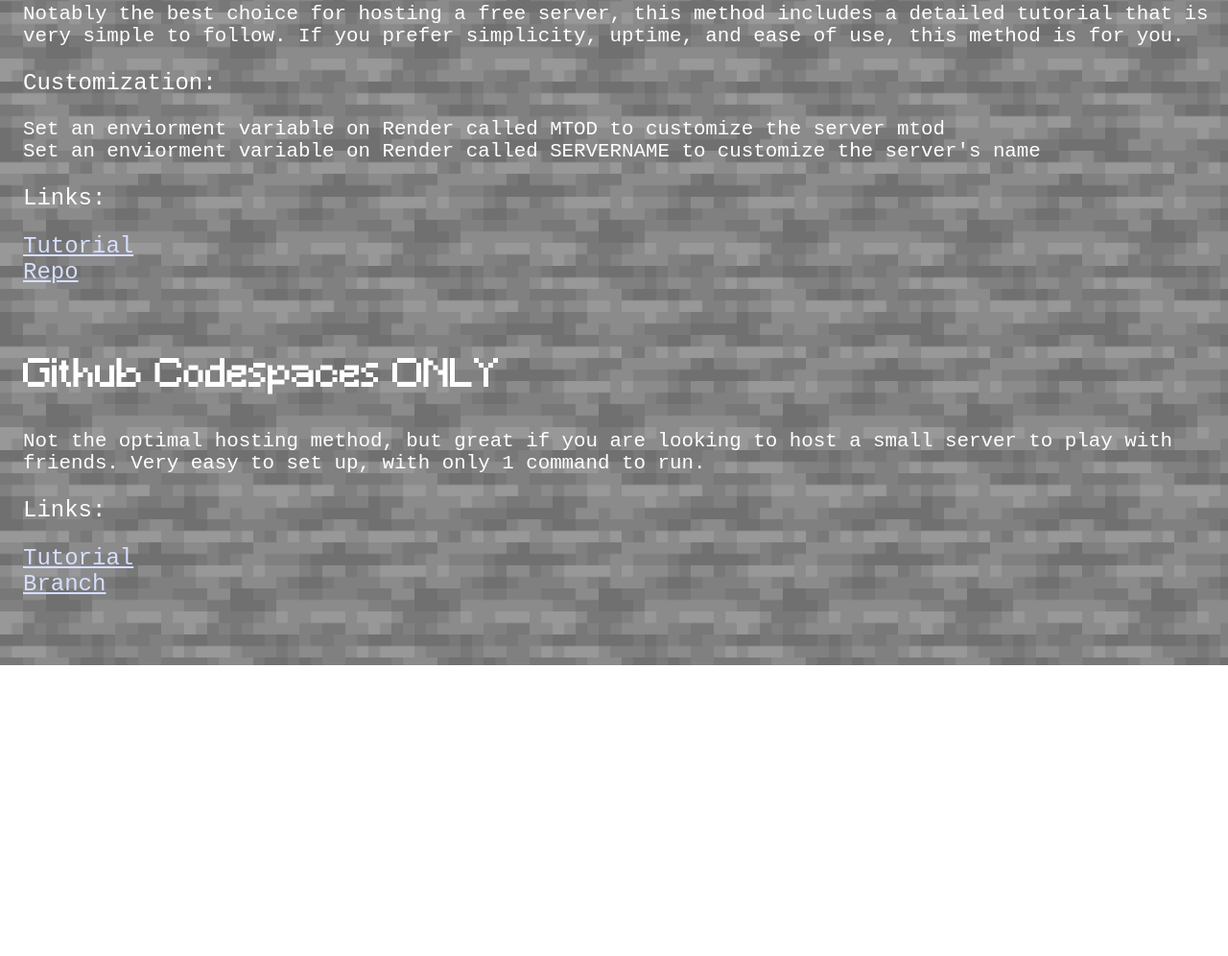
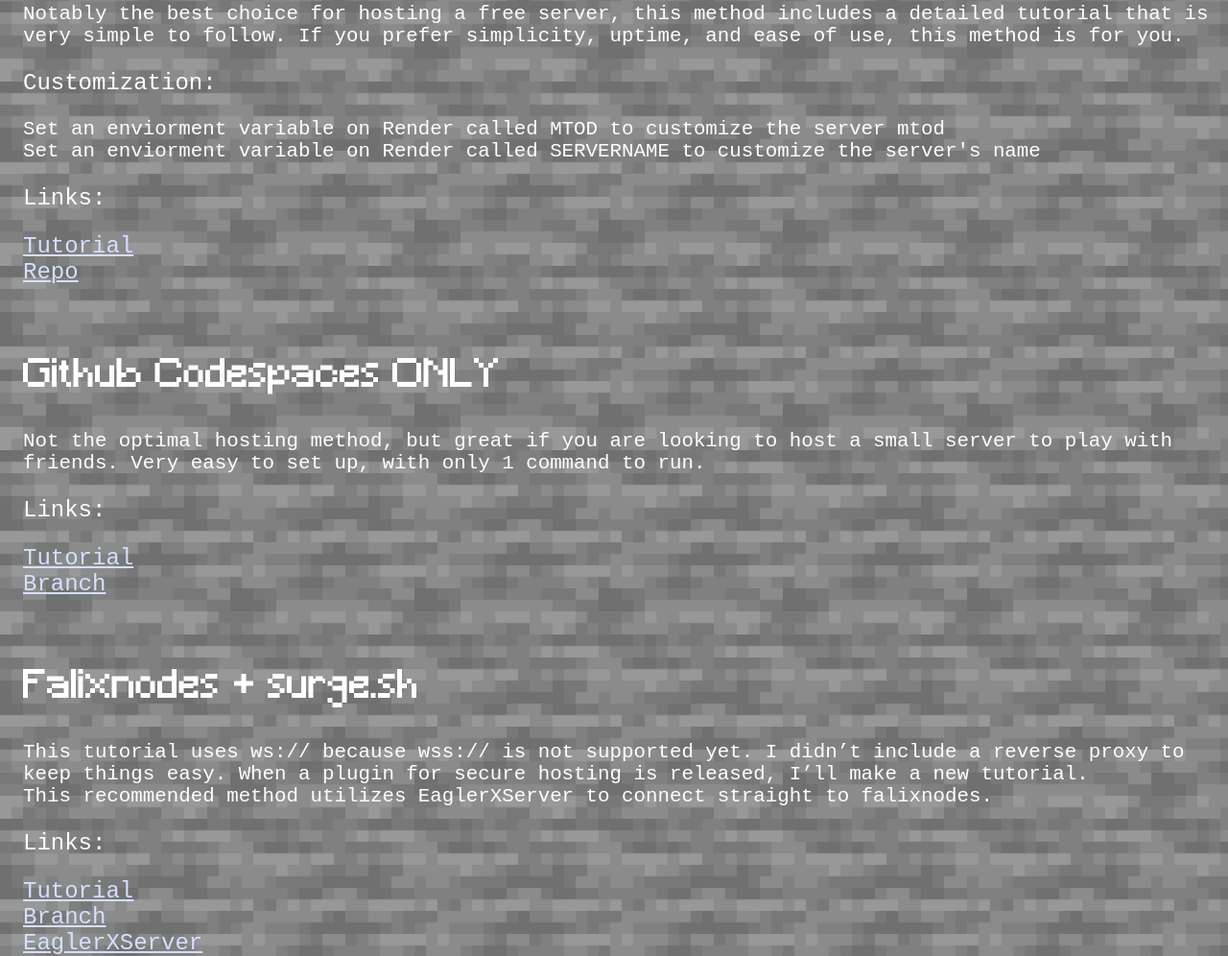
Before and after one commit to dragon731012/Eaglercraft-Server-Hosting, a plain HTML site: page index.html in a window 1280 px wide. Shown: the part 907-1903 px from the top of the page at 96% size. Before the commit the page ends 1600 px from the top, so only its background shows below. Drawn offline with Linux system fonts and the light colour scheme.

Commit message:
Update index.html

```diff
--- a/index.html
+++ b/index.html
@@ -20,6 +20,10 @@ Each method is ranked by difficulty so anyone can understand, with many tutorial
     </div>
     <div class="method">
         <a href="#2">Github Codespaces ONLY</a>
+        <img src="images/medium.png" class="difficulty">
+    </div>
+    <div class="method">
+        <a href="#3">Falixnodes+surge.sh</a>
         <img src="images/medium.png" class="difficulty">
     </div>
 </div>
@@ -57,5 +61,21 @@ Each method is ranked by difficulty so anyone can understand, with many tutorial
             <a href="https://github.com/dragon731012/Eaglercraft-1.12-Server-Hosting/tree/codespaces-ONLY">Branch</a>
         </div>
     </div>
+    <div id="3" style="margin-top: 5vh;">
+        <h2 class="methodtitle">Falixnodes + surge.sh</h2>
+        <div class="methodtext">
+            This tutorial uses ws:// because wss:// is not supported yet. I didn’t include a reverse proxy to keep things easy. When a plugin for secure hosting is released, I’ll make a new tutorial.
+            <br>
+            This recommended method utilizes EaglerXServer to connect straight to falixnodes.
+            <br>
+            <p class="head">Links:</p>
+            <br>
+            <a href="https://youtu.be/wlLxp3IU_iM?si=6gP-K_McM5J_QcX2">Tutorial</a>
+            <br>
+            <a href="https://github.com/dragon731012/Eaglercraft-1.12-Server-Hosting/tree/Falixnodes-ONLY-V1-(EaglerXServer)">Branch</a>
+            <br>
+            <a href="https://github.com/lax1dude/eaglerxserver">EaglerXServer</a>
+        </div>
+    </div>
 </div>
 </body></html>
```
